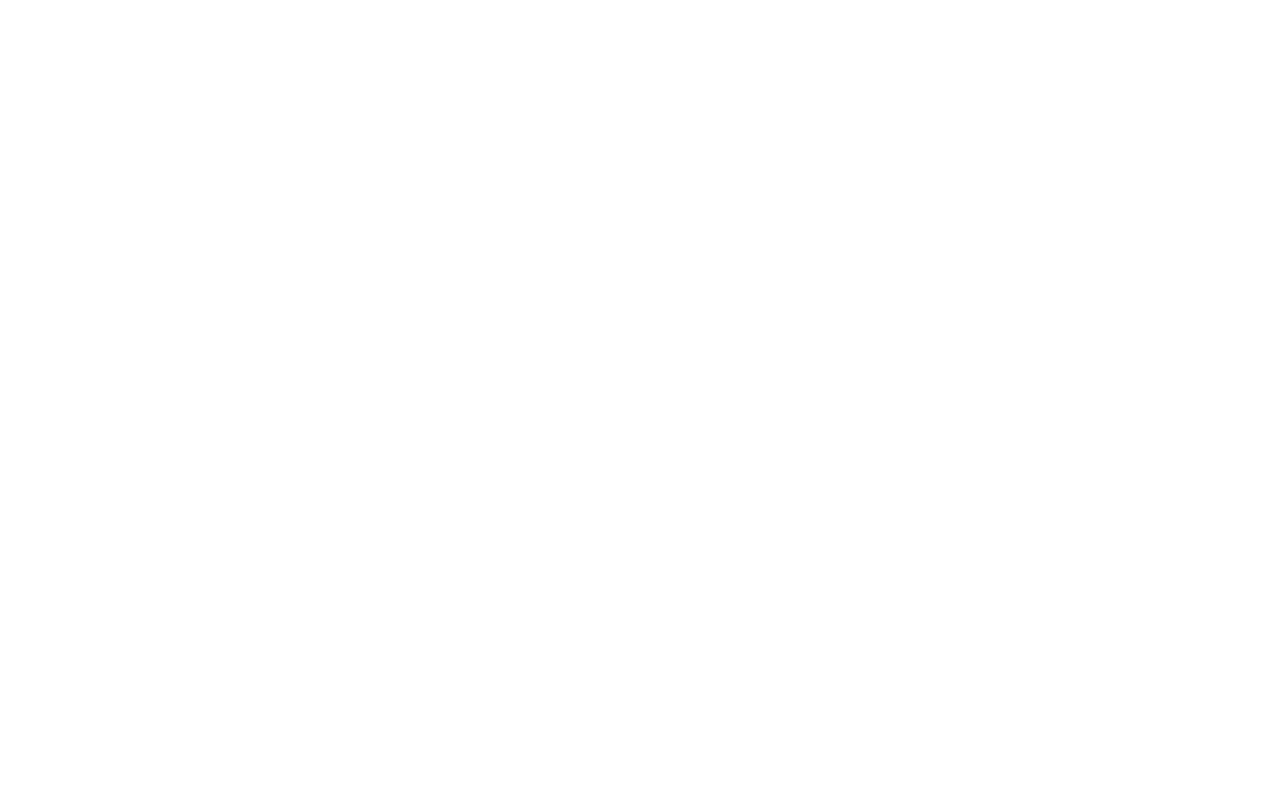
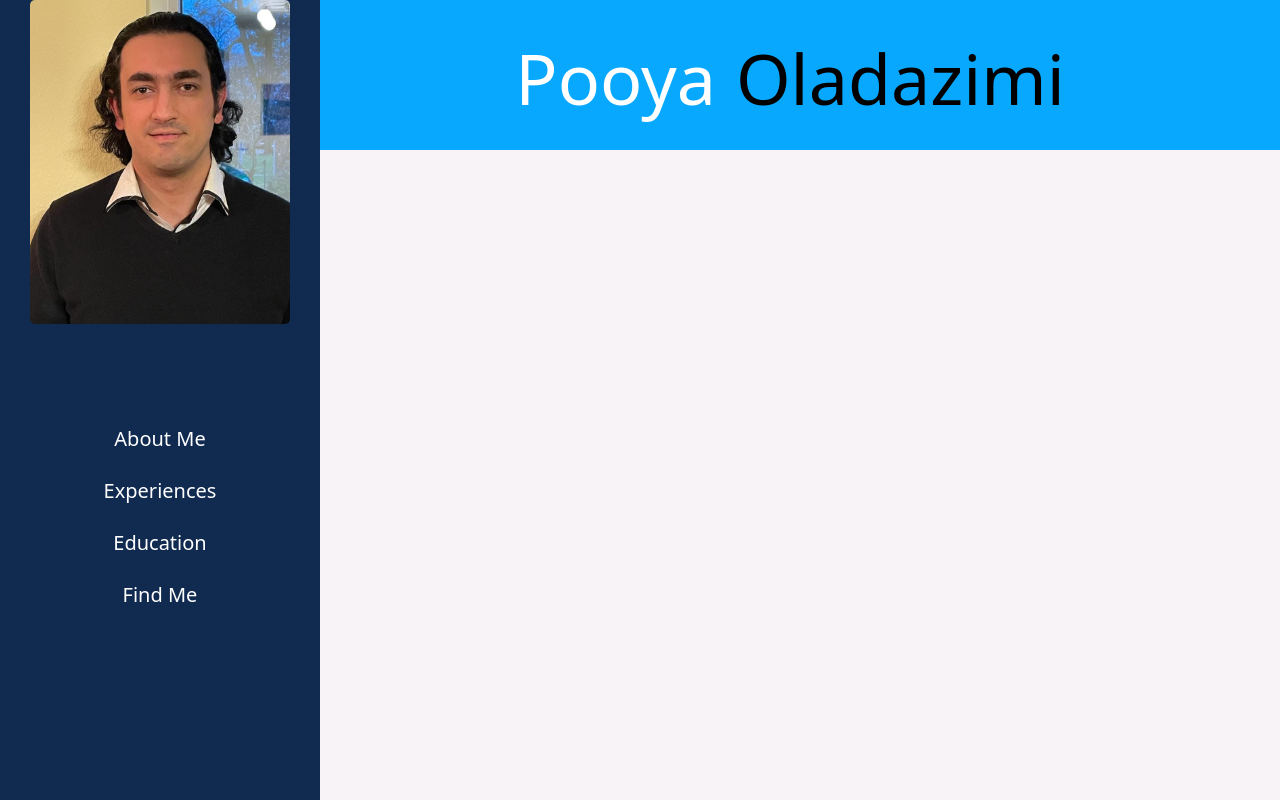
Before and after one commit to Pooya-Oladazimi/my-personal-site, a React (Create React App) app: page /about in a window 1280 px wide. Before the commit this address had no page. Built offline with nearby package versions, Linux system fonts and the light colour scheme.

Commit message:
implemented the menu

```diff
--- a/package.json
+++ b/package.json
@@ -10,7 +10,7 @@
     "@testing-library/user-event": "^12.0.0",
     "react": "^17.0.2",
     "react-dom": "^17.0.2",
-    "react-router-dom": "^6.3.0",
+    "react-router-dom": "^5.2.0",
     "react-scripts": "5.0.1",
     "web-vitals": "^2.1.4"
   },
--- a/src/App.js
+++ b/src/App.js
@@ -1,13 +1,14 @@
-import { BrowserRouter, Route,  Routes} from 'react-router-dom';
+import { BrowserRouter, Route, Switch} from 'react-router-dom';
 import Home from './components/Home';
+
 
 function App() {
   return (
     <div className="App">
       <BrowserRouter>
-        <Routes>
-          <Route exact path="/" element={<Home />} />
-        </Routes>
+      <Switch>
+          <Route exact path="/:tab?" component={Home} />
+      </Switch>
       </BrowserRouter>
     </div>
   );
--- /dev/null
+++ b/src/components/About.jsx
@@ -0,0 +1,17 @@
+import React from 'react';
+import Grid from '@material-ui/core/Grid';
+import '../styles/home.css';
+
+
+class About extends React.Component{
+
+    render(){
+        return(
+            <Grid container>
+                About
+            </Grid>
+        );
+    }
+}
+
+export default About;
--- /dev/null
+++ b/src/components/Education.jsx
@@ -0,0 +1,17 @@
+import React from 'react';
+import Grid from '@material-ui/core/Grid';
+import '../styles/home.css';
+
+
+class Education extends React.Component{
+
+    render(){
+        return(
+            <Grid container>
+                Education
+            </Grid>
+        );
+    }
+}
+
+export default Education;
--- /dev/null
+++ b/src/components/Experience.jsx
@@ -0,0 +1,17 @@
+import React from 'react';
+import Grid from '@material-ui/core/Grid';
+import '../styles/home.css';
+
+
+class Experience extends React.Component{
+
+    render(){
+        return(
+            <Grid container>
+                Experience
+            </Grid>
+        );
+    }
+}
+
+export default Experience;
--- /dev/null
+++ b/src/components/Findme.jsx
@@ -0,0 +1,17 @@
+import React from 'react';
+import Grid from '@material-ui/core/Grid';
+import '../styles/home.css';
+
+
+class Findme extends React.Component{
+
+    render(){
+        return(
+            <Grid container>
+                Findme
+            </Grid>
+        );
+    }
+}
+
+export default Findme;
--- a/src/components/Header.jsx
+++ b/src/components/Header.jsx
@@ -3,7 +3,7 @@ import Grid from '@material-ui/core/Grid';
 
 export function header(){
     return [
-        <Grid container>
+        <Grid container key={"header"}>
             <Grid item xs={12} id="header">
                 <span id="first-name-text-header" className='header-name'>
                     Pooya
--- a/src/components/Home.jsx
+++ b/src/components/Home.jsx
@@ -3,21 +3,35 @@ import Grid from '@material-ui/core/Grid';
 import '../styles/home.css';
 import {header} from './Header';
 import {panel} from './Panel';
+import { withRouter } from 'react-router-dom';
+import About from './About';
+import Experience from './Experience';
+import Education from './Education';
+import Findme from './Findme';
 
 
 class Home extends React.Component{
     constructor(props){
         super(props);
+        this.handleMenuClick = this.handleMenuClick.bind(this);
+    }
+
+
+    handleMenuClick(e){
+        let target = e.target.getAttribute("value");
+        if(target === "about"){
+            // this.props.history.push(window.location.pathname + "/about");
+        }
     }
 
 
     render(){
         return(
             <Grid container id="global-container">
-                <Grid item xs={3} id="left-panel">
-                   {panel()}
+                <Grid item xs={3} id="left-panel" key={"left-panel"}>
+                   {panel(this.handleMenuClick)}
                 </Grid>
-                <Grid item xs={9} id="right-content">
+                <Grid item xs={9} id="right-content" key={"right-content"}>
                     {header()}
                 </Grid>
             </Grid>
@@ -25,4 +39,4 @@ class Home extends React.Component{
     }
 }
 
-export default Home;
+export default withRouter(Home);
--- a/src/components/Panel.jsx
+++ b/src/components/Panel.jsx
@@ -1,8 +1,9 @@
 import Grid from '@material-ui/core/Grid';
 import Pic from '../pic.jpg';
+import { Link } from 'react-router-dom';
 
 
-export function panel(){
+export function panel(menuHandler){
     return [
         <Grid container>
             <Grid item xs={12} id="image-section">
@@ -10,10 +11,18 @@ export function panel(){
             </Grid>
             <Grid item xs={12} id="menu-section">
                 <ul className='menu'>
-                    <li className='menu-item'><a className='menu-anchor' href='#'>About Me</a></li>
-                    <li className='menu-item'><a className='menu-anchor' href='#'>Experiences</a></li>
-                    <li className='menu-item'><a className='menu-anchor' href='#'>Education</a></li>
-                    <li className='menu-item'><a className='menu-anchor' href='#'>Find Me</a></li>
+                    <li className='menu-item' key={"about"}>
+                        <Link to="/about" className='menu-anchor' onClick={menuHandler} value="about">About Me</Link>
+                    </li>
+                    <li className='menu-item' key={"exp"}>
+                        <Link to="/exp" className='menu-anchor' onClick={menuHandler} value="exp">Experiences</Link>
+                    </li>
+                    <li className='menu-item' key={"edu"}>
+                        <Link to="/edu" className='menu-anchor' onClick={menuHandler} value="edu">Education</Link>
+                    </li>
+                    <li className='menu-item' key={"findme"}>
+                        <Link to="/find" className='menu-anchor' onClick={menuHandler} value="find">Find Me</Link>
+                    </li>
                 </ul>
             </Grid>
 
```
Also changed, not shown: 1 other file (tests, documents, lock files or other folders).
